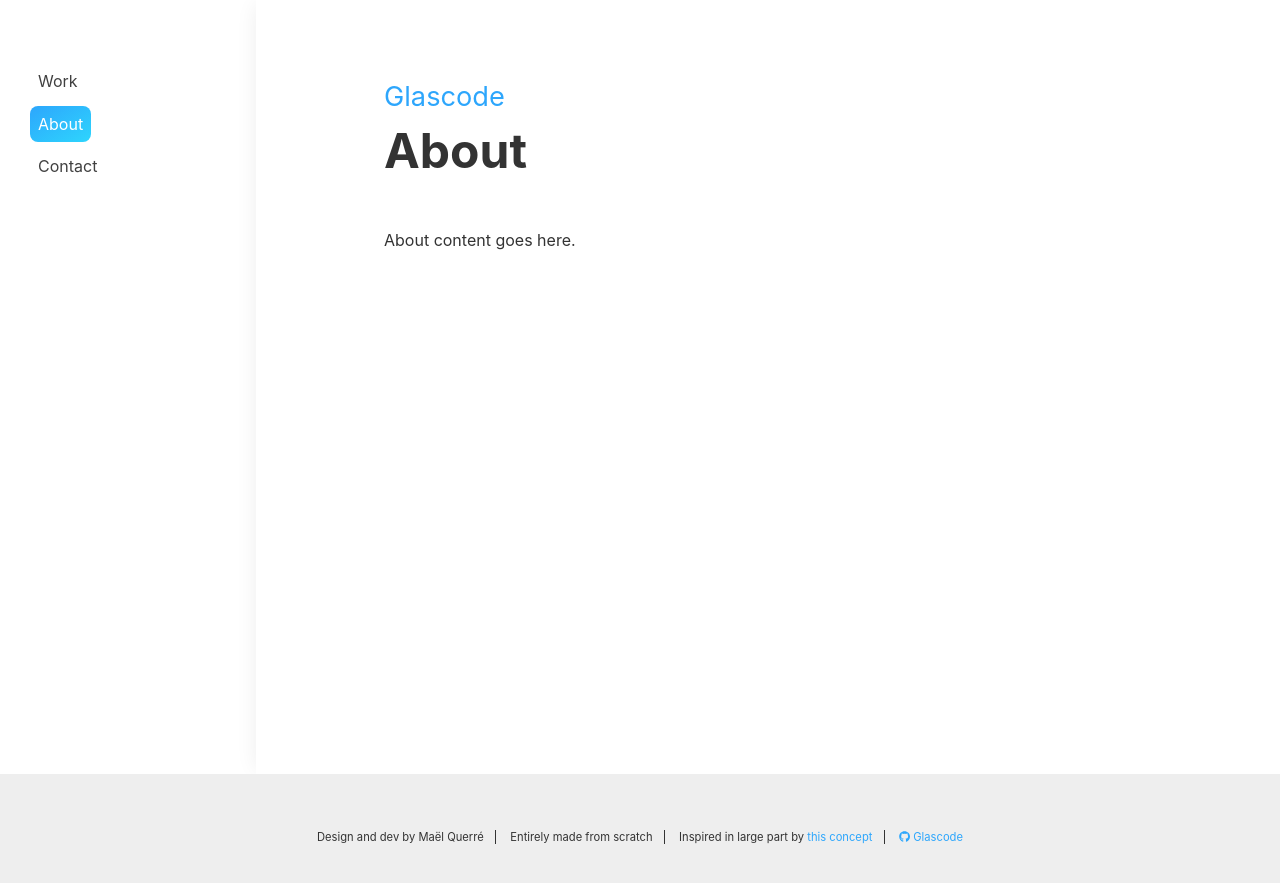
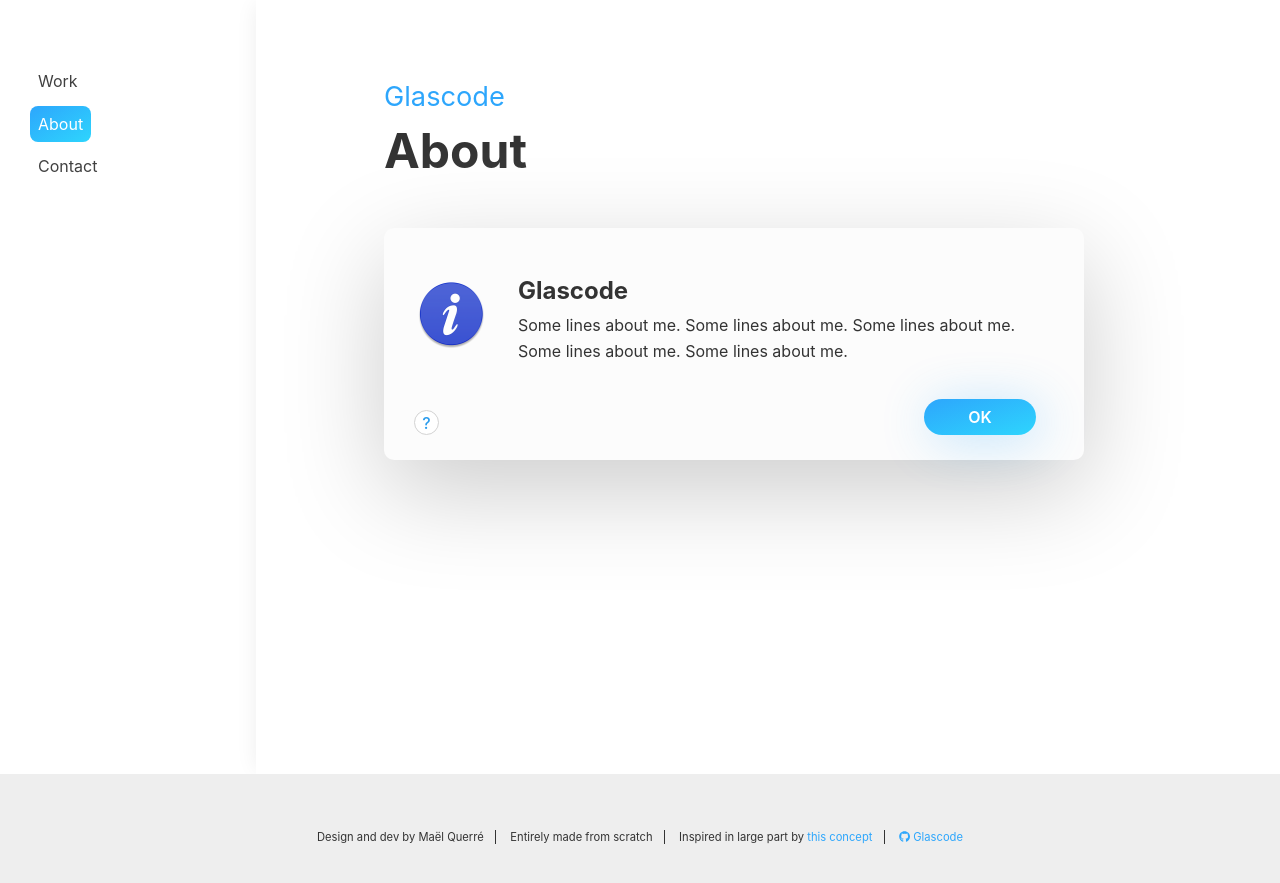
Before and after one commit to Glascode/glascode.github.io, a Jekyll site: the page built from _pages/about.html, in a window 1280 px wide. Shown: the top 883 px of the page. Built offline with Jekyll 4.4.1, drawn with Linux system fonts in a browser that asks for light colours; nearby versions of some CDN libraries; some web fonts are replaced.

Commit message:
Add About content: alert window

```diff
--- a/_includes/head.html
+++ b/_includes/head.html
@@ -49,10 +49,14 @@
     <!-- Main styles -->
     <link rel="stylesheet"
           href="{{ '/styles/main.css' | prepend: site.baseurl }}">
+
+    <link rel="stylesheet"
+          href="{{ '/styles/ui-components.css' | prepend: site.baseurl }}">
+
     <link rel="stylesheet"
           href="{{ '/styles/syntax.css' | prepend: site.baseurl }}">
 
-    <!-- Fonts declaration -->
+    <!-- Fonts declarations -->
     <link href="{{ '/styles/fonts.css' | prepend: site.baseurl }}"
           rel="stylesheet">
 
--- a/_layouts/four-oh-four.html
+++ b/_layouts/finder-window.html
@@ -27,7 +30,7 @@
 
 <body>
 
-<div class="mac-window">
+<div class="finder-window">
     <div class="status-buttons">
         <span class="status-button unavailable" title="Close">
             <i class="material-icons">close</i>
--- /dev/null
+++ b/_pages/about.html
@@ -0,0 +1,15 @@
+---
+layout: page
+title: About
+permalink: /about
+---
+
+<div class="alert-window">
+    <div class="alert-icon"></div>
+    <div class="alert-content">
+        <h3>Glascode</h3>
+        <p>Some lines about me. Some lines about me. Some lines about me. Some lines about me. Some lines about me.</p>
+    </div>
+    <span class="help-icon"></span>
+    <div class="finder-button">OK</div>
+</div>
--- a/_pages/about.md
+++ /dev/null
@@ -1,7 +0,0 @@
----
-layout: page
-title: About
-permalink: /about
----
-
-About content goes here.
--- /dev/null
+++ b/styles/ui-components.css
@@ -0,0 +1,165 @@
+/*!
+ * Style sheet for UI components.
+ */
+
+.alert-window,
+.finder-window {
+    border-radius: 10px;
+    box-shadow: 0 30px 100px #ccc;
+    background-color: #fcfcfc;
+}
+
+.alert-window {
+    display: flex;
+    position: relative;
+    max-width: 700px;
+    padding: 3em 2em 1em;
+}
+
+.alert-window h3 {
+    margin: 0;
+    font-size: 1.5em;
+}
+
+.alert-icon {
+    width: 75px;
+    height: 75px;
+    background-image: url("/images/system-icons/NSImageNameInfo.png");
+    background-size: 75px;
+    background-position: center;
+    background-repeat: no-repeat;
+}
+
+.alert-content {
+    width: 90%;
+    margin-left: 2em;
+}
+
+.alert-content p {
+    margin-top: .5em;
+    margin-bottom: 5em;
+}
+
+.finder-window {
+    position: relative;
+    display: flex;
+    width: 50%;
+    height: 400px;
+    min-width: 700px;
+    margin: auto;
+}
+
+.finder-button {
+    position: absolute;
+    right: 3em;
+    bottom: 25px;
+    width: fit-content;
+    min-width: 7em;
+    padding: .5em;
+    border-radius: 2em;
+    text-align: center;
+    color: #ffffff;
+    font-weight: 600;
+    box-shadow: 5px 5px 50px rgba(45, 166, 252, 0.3);
+    background: linear-gradient(to bottom right, #2da6fc, #2ed5fd);
+}
+
+.finder-button a {
+    padding: .5em;
+    border-radius: 2em;
+    text-align: center;
+    color: #ffffff;
+    text-decoration: none;
+    animation: slide 10s linear;
+}
+
+.help-icon {
+    position: absolute;
+    bottom: 25px;
+    left: 30px;
+    width: 25px;
+    height: 25px;
+    display: flex;
+    justify-content: center;
+    align-items: center;
+    border-radius: 100%;
+    border: 1px solid lightgray;
+    font-weight: 500;
+    color: #2a9ced;
+    background-color: #fff;
+    cursor: default;
+}
+
+.help-icon:before {
+    content: "?";
+}
+
+.help-icon:after {
+    content: "Handcrafted by Maël Querré";
+    position: absolute;
+    display: none;
+    left: 35px; /* Icon is 25px wide */
+    width: 200px;
+    font-size: .8em;
+    color: #999;
+}
+
+.help-icon:hover:after {
+    display: block;
+}
+
+.status-buttons {
+    position: absolute;
+    top: 24px;
+    left: 24px;
+    width: calc(3 * 12px + 2 * 15px);
+    height: 12px;
+}
+
+.status-button {
+    position: absolute;
+    width: 12px;
+    height: 12px;
+    border-radius: 100%;
+    background-color: #E1E1E1;
+}
+
+.status-button i {
+    position: absolute;
+    font-size: 10px;
+    display: none;
+    cursor: default;
+}
+
+.active .status-button i {
+    display: block;
+}
+
+.status-button.unavailable {
+    border: 1px solid #e14745;
+    background-color: #fa4b49;
+}
+
+.status-button.unavailable i {
+    color: #751112;
+}
+
+.status-button.partially-available {
+    border: 1px solid #ebaf3e;
+    background-color: #fdbe41;
+    left: calc(12px + 15px);
+}
+
+.status-button.partially-available i {
+    color: #985712;
+}
+
+.status-button.available {
+    border: 1px solid #32b447;
+    background-color: #34c849;
+    left: calc((12px + 15px) * 2);
+}
+
+.status-button.available i {
+    color: #0a630c;
+}
```
Also changed, not shown: other parts of _layouts/finder-window.html (+3 -0 lines), 404.html (+7 -6 lines), styles/four-oh-four.css (+5 -102 lines), images/system-icons/NSImageNameCaution.png (added), images/system-icons/NSImageNameInfo.png (added).
